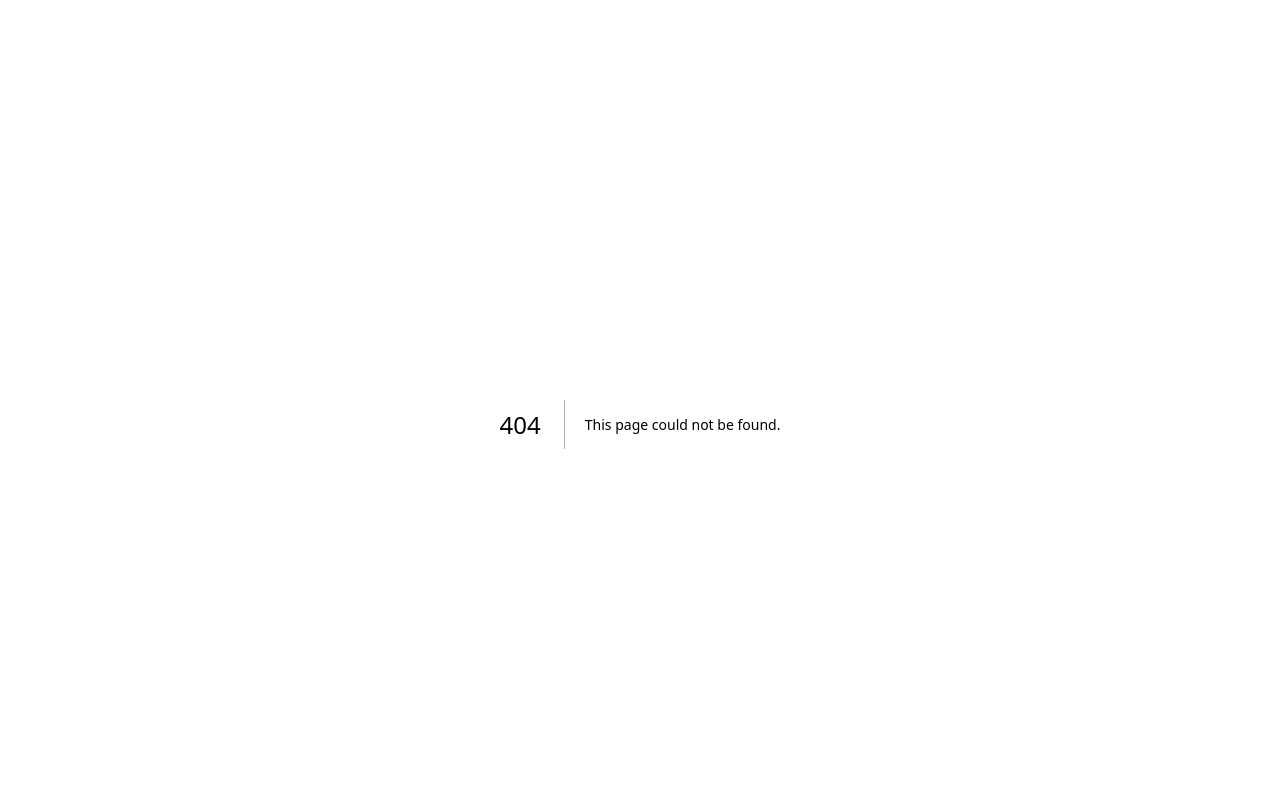
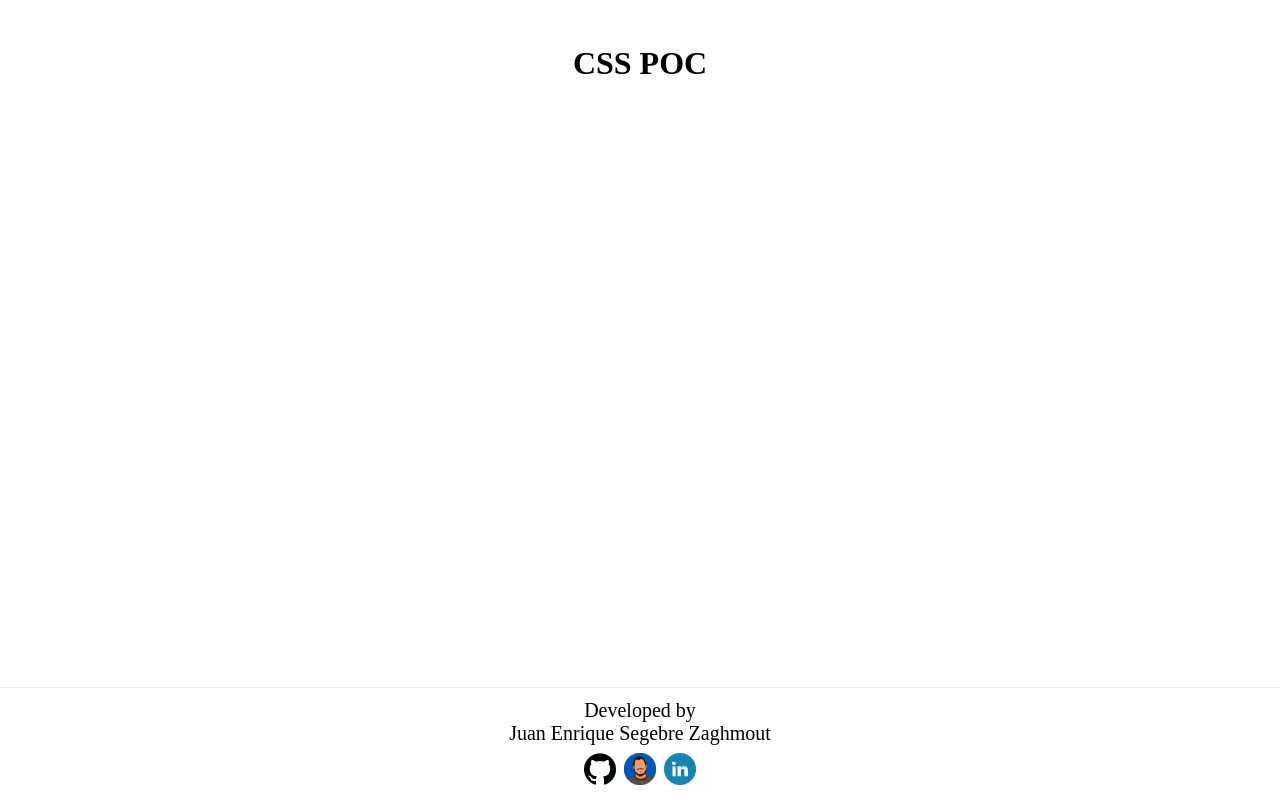
Before and after one commit to segebre-dev/segebre-dev, a Next.js app: page /css-poc in a window 1280 px wide. Before the commit this address had no page. Shown: the top 800 px of the page. Built offline with nearby package versions, Linux system fonts and the light colour scheme.

Commit message:
reuse CSS POC

```diff
--- /dev/null
+++ b/pages/css-poc.ts
@@ -0,0 +1 @@
+export { default } from '../src/pages/css-poc';
--- /dev/null
+++ b/src/pages/css-poc/css-poc.tsx
@@ -0,0 +1,7 @@
+import styles from './styles.module.css';
+
+const CssPoc = () => {
+  return <h1 className={styles.title}>CSS POC</h1>;
+};
+
+export default CssPoc;
--- /dev/null
+++ b/src/pages/css-poc/index.ts
@@ -0,0 +1 @@
+export { default } from './css-poc';
--- /dev/null
+++ b/src/pages/css-poc/styles.module.css
@@ -0,0 +1,5 @@
+@value text from '../home/styles.module.css';
+
+.title {
+  composes: text;
+}
```
